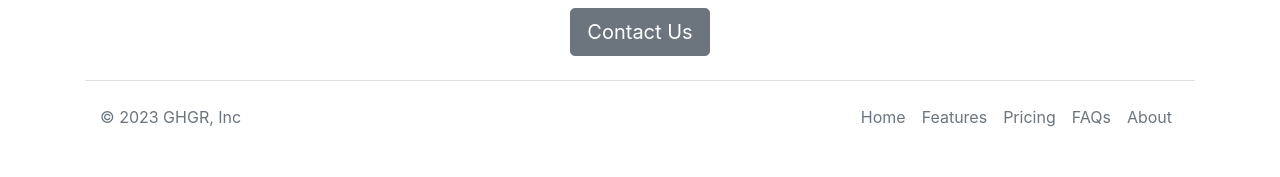
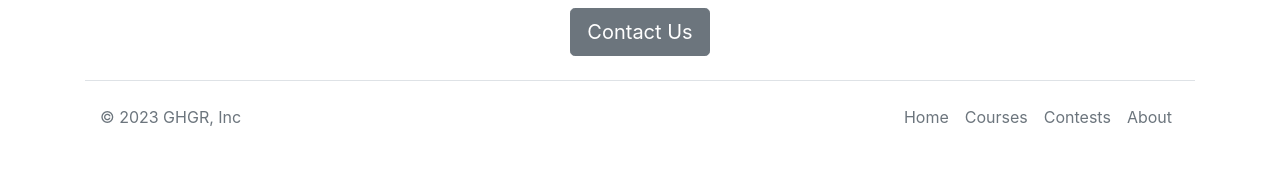
Before and after one commit to kt0415/my-website-01-v2, a Flask app: page / in a window 1280 px wide. Shown: the part 1532-1709 px from the top of the page. Run offline with Flask 2, Linux system fonts and the light colour scheme.

Commit message:
Did some functional improvements

```diff
--- a/templates/footer.html
+++ b/templates/footer.html
@@ -7,11 +7,10 @@
     </a>
 
     <ul class="nav col-md-4 justify-content-end">
-      <li class="nav-item"><a href="#" class="nav-link px-2 text-muted">Home</a></li>
-      <li class="nav-item"><a href="#" class="nav-link px-2 text-muted">Features</a></li>
-      <li class="nav-item"><a href="#" class="nav-link px-2 text-muted">Pricing</a></li>
-      <li class="nav-item"><a href="#" class="nav-link px-2 text-muted">FAQs</a></li>
-      <li class="nav-item"><a href="#" class="nav-link px-2 text-muted">About</a></li>
+      <li class="nav-item"><a target = "_blank" href="https://ghgr.in" class="nav-link px-2 text-muted">Home</a></li>
+      <li class="nav-item"><a target = "_blank" href="https://ghgr.in/learn" class="nav-link px-2 text-muted">Courses</a></li>
+      <li class="nav-item"><a target = "_blank" href="https://ghgr.in/Contests" class="nav-link px-2 text-muted">Contests</a></li>
+      <li class="nav-item"><a target = "_blank" href="https://ghgr.in/about" class="nav-link px-2 text-muted">About</a></li>
     </ul>
   </footer>
 </div>
--- a/templates/home.html
+++ b/templates/home.html
@@ -42,7 +42,7 @@
         </p>
       </div>
       <div class="text-center">
-        <button type="button" class="btn btn-secondary btn-lg">Contact Us</button>
+        <a href = "https://mail.google.com/mail/u/0/?tab=rm&ogbl#inbox?compose=new" type="button" class="btn btn-secondary btn-lg">Contact Us</a>
       </div>
     </div>
     {%include 'footer.html' %}
--- a/templates/jobitem.html
+++ b/templates/jobitem.html
@@ -16,6 +16,6 @@
     {% endif %}
   </div>
   <div class = "col-3">
-    <button type="button" class="btn btn-outline-primary">Apply</button>
+    <a href = "https://mail.google.com/mail/u/0/?tab=rm&ogbl#inbox?compose=new" type="button" class="btn btn-outline-primary">Apply</a>
   </div>
 </div>
```
